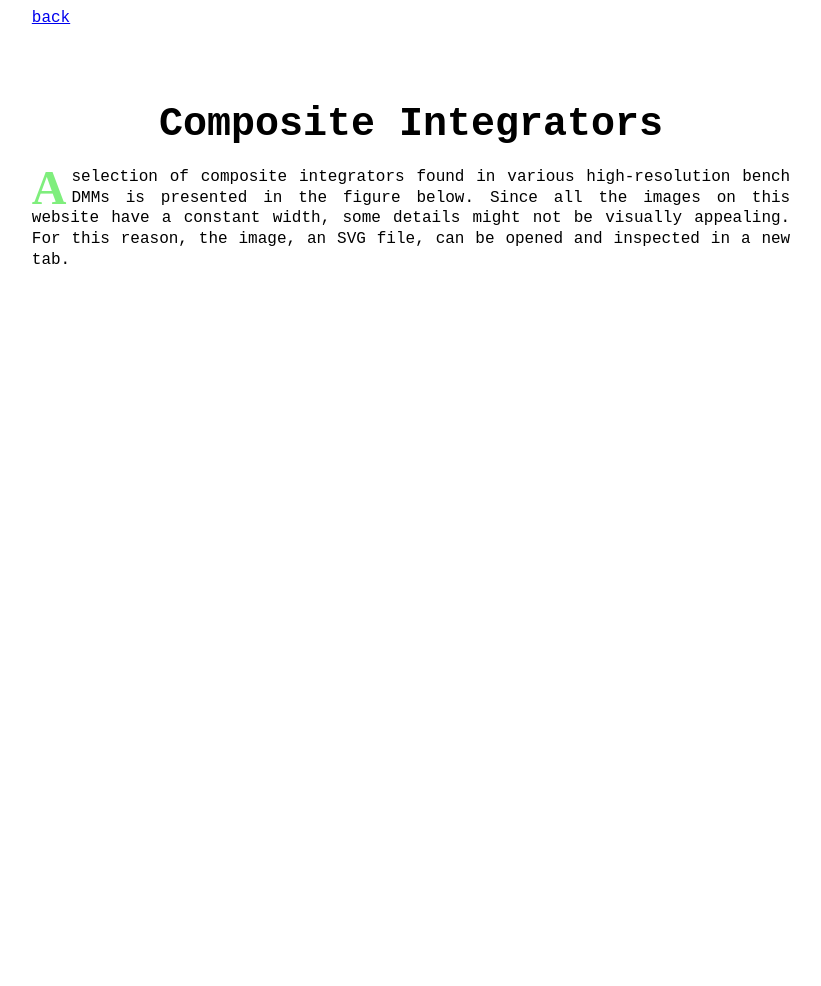
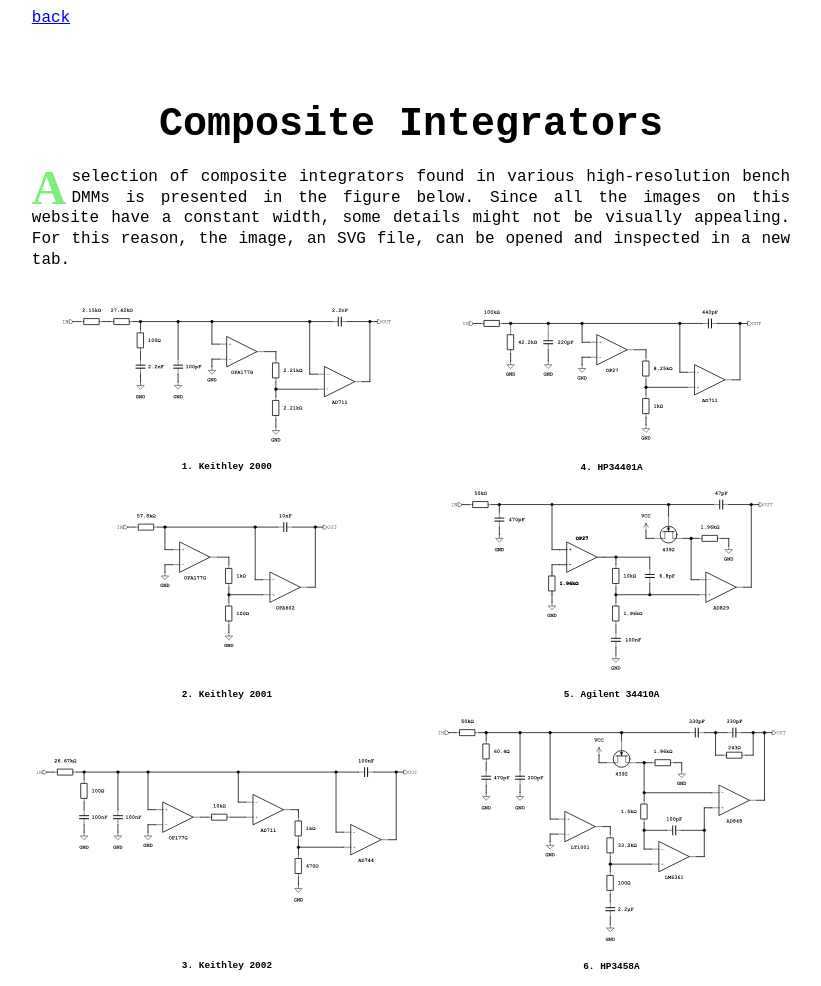
Before and after one commit to NNNILabs/NNNILabs.github.io, a Jekyll site: the page built from _posts/2025-06-18-Composite-Integrators.md, in a window 1280 px wide. Shown: the whole page, without its empty margins (229-1050 px from the left). Built offline with Jekyll 4.4.1, drawn with Linux system fonts in a browser that asks for light colours; before the commit the page ends 900 px from its top, so only the background shows below that.

Commit message:
Update 2025-06-18-Composite-Integrators.md

```diff
--- a/_posts/2025-06-18-Composite-Integrators.md
+++ b/_posts/2025-06-18-Composite-Integrators.md
@@ -8,4 +8,4 @@
 
 <span id="dropcap">A</span> selection of composite integrators found in various high-resolution bench DMMs is presented in the figure below. Since all the images on this website have a constant width, some details might not be visually appealing. For this reason, the image, an SVG file, can be opened and inspected in a new tab.<br><br>
 
-<!--![Composite Integrators](/assets/img/Composite_Integrators/Integrators.svg)-->
+![Composite Integrators](/assets/img/Composite_Integrators/Integrators.svg)
```
